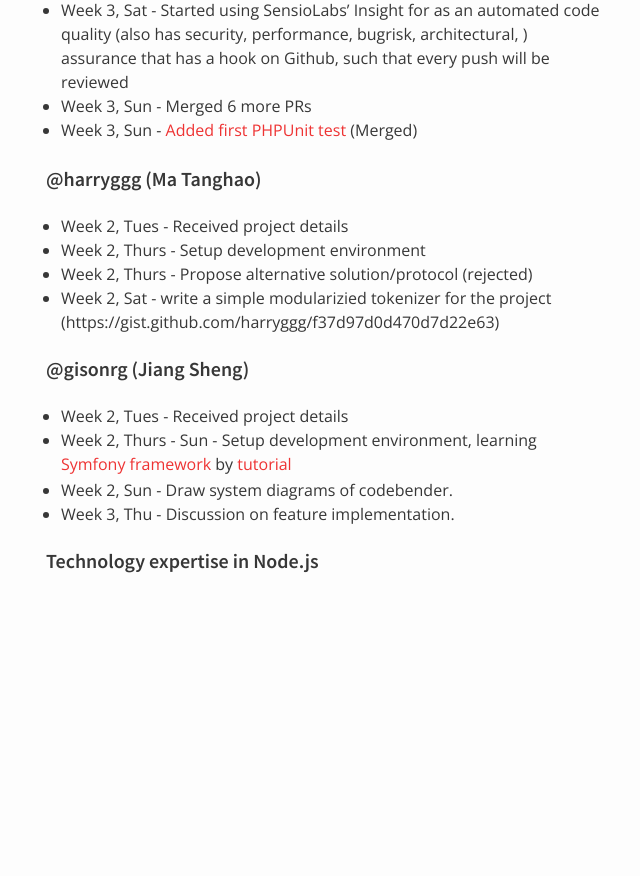
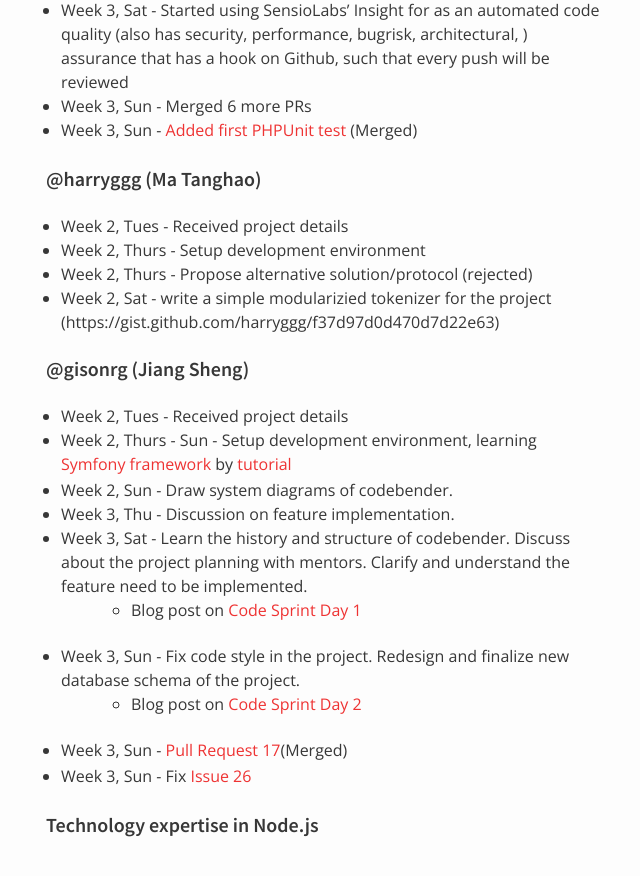
Before and after one commit to nus-oss/cs3281-AY1516S2-website, a Jekyll site: the page built from teams/codebender.md, in a window 1280 px wide and 900 px high, scrolled down 2203 px. Shown: the top 876 px of the window, without its empty margins (324-964 px from the left). Built offline with Jekyll 4.4.1, drawn with Linux system fonts in a browser that asks for light colours; before the commit the page ends 2839 px from its top, so only the background shows below that.

Commit message:
Update Jiang Sheng's progress

```diff
--- a/teams/codebender.md
+++ b/teams/codebender.md
@@ -80,5 +80,11 @@
 * Week 2, Thurs - Sun - Setup development environment, learning [Symfony framework](https://symfony.com/) by [tutorial](http://tutorial.symblog.co.uk/)
 * Week 2, Sun - Draw system diagrams of codebender.
 * Week 3, Thu - Discussion on feature implementation.
+* Week 3, Sat - Learn the history and structure of codebender. Discuss about the project planning with mentors. Clarify and understand the feature need to be implemented.
+    * Blog post on [Code Sprint Day 1](http://blog.gisonrg.me/2016/CS3281-Code-Sprint-Day-1/)
+* Week 3, Sun - Fix code style in the project. Redesign and finalize new database schema of the project.
+    * Blog post on [Code Sprint Day 2](http://blog.gisonrg.me/2016/CS3281-Code-Sprint-Day-2/)
+* Week 3, Sun - [Pull Request 17](https://github.com/codebendercc/eratosthenes/pull/17)(Merged)
+* Week 3, Sun - Fix [Issue 26](https://github.com/codebendercc/eratosthenes/issues/26)
 
 #### Technology expertise in Node.js
```
